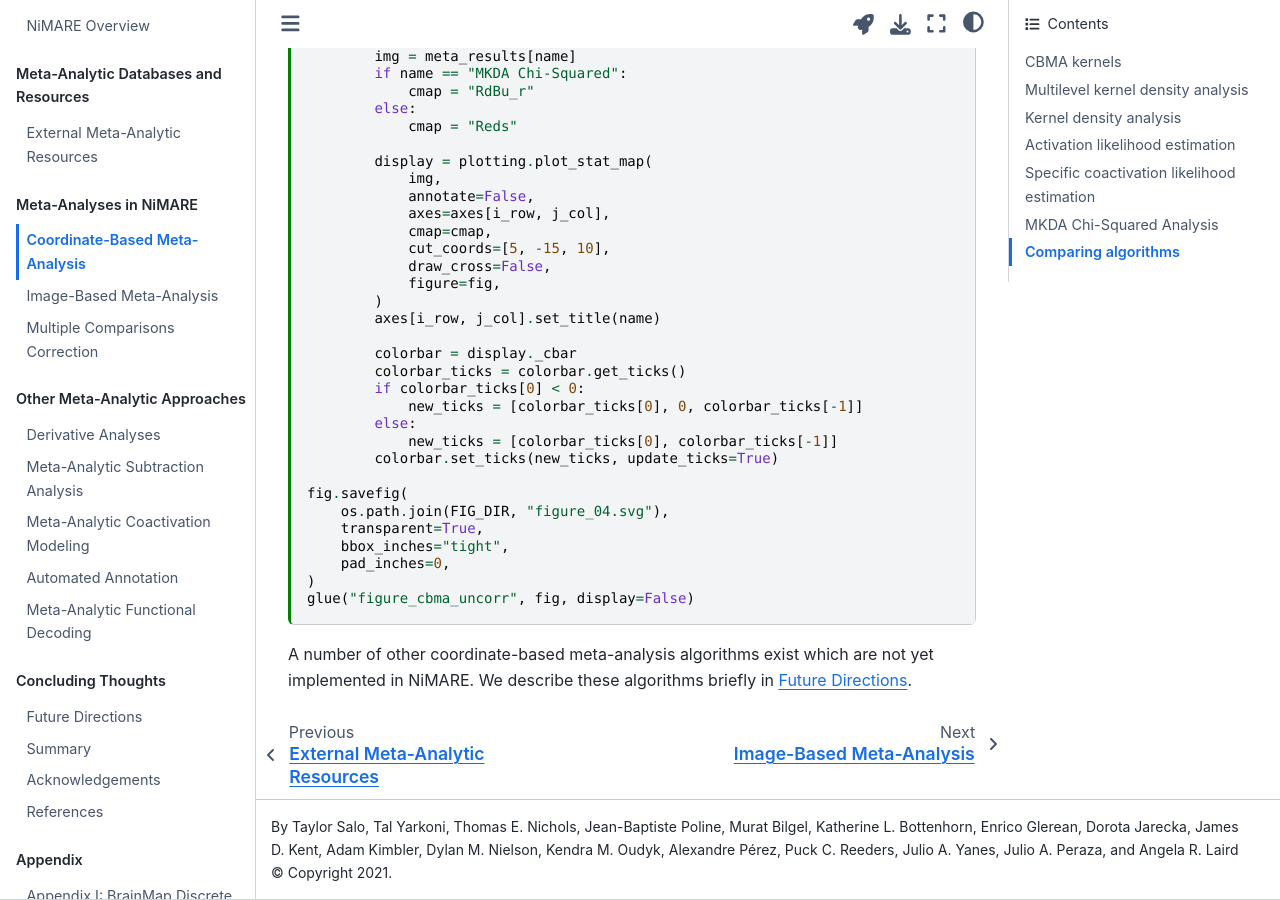
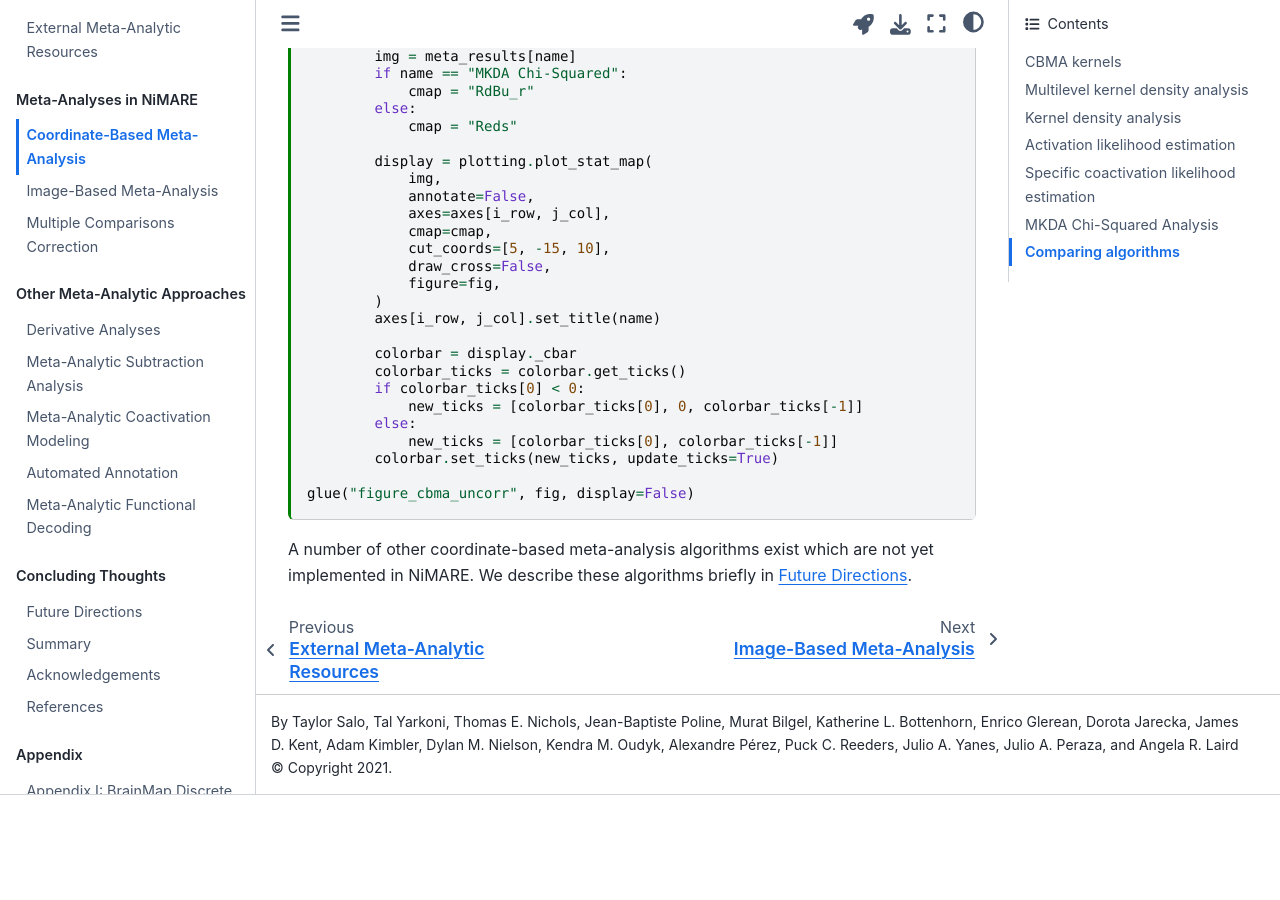
Before and after one commit to NBCLab/nimare-paper, a Jupyter Book: the page built from content/cbma.md, in a window 1280 px wide and 900 px high, scrolled down 7335 px. Built offline with Jupyter Book 1.0.4 settings and Sphinx 7.4.7 and the Sphinx Book theme 1.1.4, drawn with Linux system fonts in a browser that asks for light colours; cross-references to code outside the pages are shown as plain code; after the commit the page ends 8130 px from its top, so only the background shows below that.

Commit message:
Don't save figures.

````diff
--- a/content/cbma.md
+++ b/content/cbma.md
@@ -126,12 +126,6 @@
         new_ticks = [colorbar_ticks[0], colorbar_ticks[-1]]
     colorbar.set_ticks(new_ticks, update_ticks=True)
 
-fig.savefig(
-    os.path.join(FIG_DIR, "figure_03.svg"),
-    transparent=True,
-    bbox_inches="tight",
-    pad_inches=0,
-)
 glue("figure_ma_maps", fig, display=False)
 ```
 
@@ -418,12 +412,6 @@
             new_ticks = [colorbar_ticks[0], colorbar_ticks[-1]]
         colorbar.set_ticks(new_ticks, update_ticks=True)
 
-fig.savefig(
-    os.path.join(FIG_DIR, "figure_04.svg"),
-    transparent=True,
-    bbox_inches="tight",
-    pad_inches=0,
-)
 glue("figure_cbma_uncorr", fig, display=False)
 ```
 
````
Also changed, not shown: content/annotation.md (+0 -6 lines), content/correction.md (+0 -6 lines), content/ibma.md (+0 -6 lines), content/macm.md (+0 -6 lines), content/subtraction.md (+0 -7 lines).
